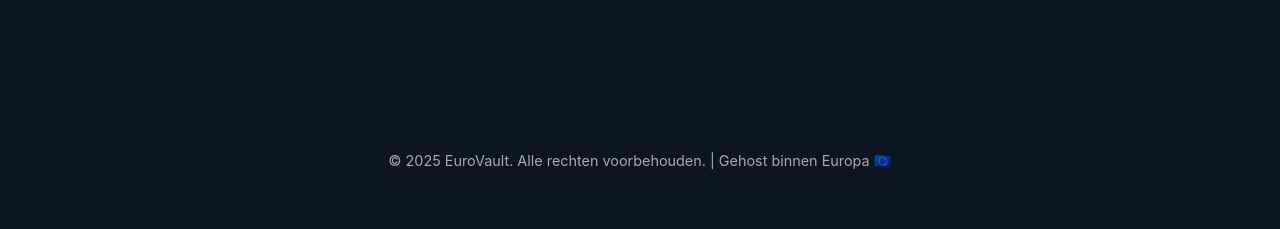
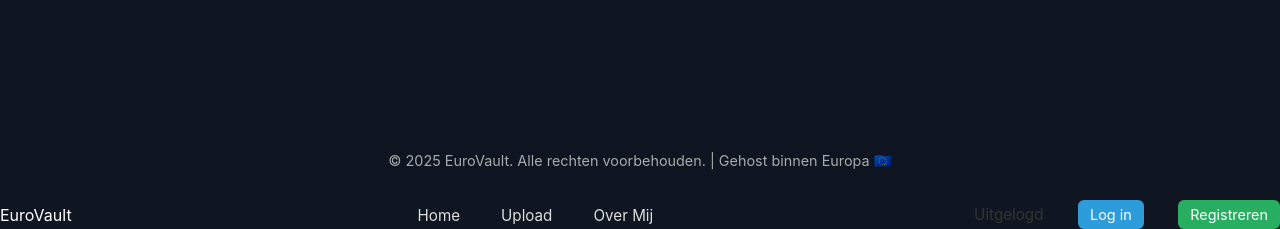
Before and after one commit to wishaand/leepiipaatii94, a Flask app: page / in a window 1280 px wide. Shown: the part 2462-2691 px from the top of the page. Before the commit the page ends 2632 px from the top, so only its background shows below. Run offline with Flask 3, Linux system fonts and the light colour scheme.

```diff
--- a/app/__init__.py
+++ b/app/__init__.py
@@ -17,6 +17,9 @@ csrf = CSRFProtect()
 def create_app(config_class=Config):
     app = Flask(__name__)
     app.config.from_object(config_class)
+
+    # veilige engine-opties
+    app.config.setdefault("SQLALCHEMY_ENGINE_OPTIONS", {"pool_pre_ping": True, "pool_recycle": 280})
 
     db.init_app(app)
     login.init_app(app)
--- a/app/main/routes.py
+++ b/app/main/routes.py
@@ -4,6 +4,7 @@ from . import bp
 from app import db
 from app.models import User
 from app.forms import LoginForm, RegisterForm
+from sqlalchemy.exc import OperationalError
 
 @bp.route('/')
 def index():
@@ -12,6 +13,7 @@ def index():
 @bp.route('/over-mij')
 def about_me():
     return render_template('zelfportret.html')
+
 
 @bp.route('/login', methods=['GET', 'POST'])
 def login():
@@ -35,7 +37,13 @@ def registreer():
         )
         user.set_password(form.password.data)
         db.session.add(user)
-        db.session.commit()
+        try:
+            db.session.commit()
+        except OperationalError as e:
+            db.session.rollback()
+            current_app.logger.error("DB OperationalError bij register: %s", e)
+            flash("Er is een verbindingsfout met de database. Probeer het opnieuw.")
+            return redirect(url_for('main.registreer'))
         flash('Account aangemaakt! Je kunt nu inloggen.')
         return redirect(url_for('main.login'))
     return render_template('registreer.html', form=form)
@@ -44,8 +52,7 @@ def registreer():
 @login_required
 def logout():
     logout_user()
-    flash("Je bent uitgelogd", "info")
-    return redirect(url_for("main.index"))
+    return redirect(url_for('main.index'))
 
 @bp.route("/upload", methods=["GET", "POST"])
 def upload():
--- a/app/static/css/style.css
+++ b/app/static/css/style.css
@@ -53,6 +53,17 @@ nav a:hover {
   color: #fff;
   font-weight: 500;
 }
+
+/* status rechtsboven in nav */
+.main-nav { display: flex; align-items: center; justify-content: space-between; gap: 1rem; }
+.nav-links { list-style: none; display: flex; gap: 1rem; margin: 0; padding: 0; align-items: center; }
+.nav-status { display: flex; align-items: center; gap: 0.6rem; }
+.status-text { color: #333; font-size: 0.95rem; }
+.nav-btn { padding: 6px 12px; border-radius: 6px; text-decoration: none; color: #fff; font-size: 0.9rem; }
+.login-btn { background: #2d9cdb; }
+.register-btn { background: #27ae60; }
+.logout-btn { background: #e74c3c; }
+.nav-btn:hover { opacity: 0.92; }
 
 /* Hero sectie */
 .hero {
@@ -423,3 +434,32 @@ login pagina
     margin-top: 3px;
     font-size: 14px;
 }
+
+.form-actions {
+  text-align: center;        /* centreert de inline-block knop */
+  margin-top: 12px;
+}
+
+/* kleine, gecentreerde knop */
+.btn-submit {
+  display: inline-block;
+  padding: 10px 22px;
+  background: #2d9cdb;
+  color: #fff;
+  border: none;
+  border-radius: 6px;
+  cursor: pointer;
+  font-size: 16px;
+}
+
+/* alternatief: volledige breedte knop (comment uit als nodig) */
+/*
+.form-actions .btn-submit {
+  display: block;
+  width: 100%;
+}
+*/
+
+.form-actions .btn-submit:hover {
+  opacity: 0.95;
+}
--- a/app/templates/base.html
+++ b/app/templates/base.html
@@ -56,5 +56,29 @@
       </section>
     </main>
   </div>
+
+  <!-- Main navigation -->
+  <nav class="main-nav">
+    <div class="brand">EuroVault</div>
+
+    <!-- bestaande links -->
+    <ul class="nav-links">
+      <li><a href="{{ url_for('main.index') }}">Home</a></li>
+      <li><a href="{{ url_for('main.upload') }}">Upload</a></li>
+      <li><a href="{{ url_for('main.about_me') }}">Over Mij</a></li>
+    </ul>
+
+    <!-- status / acties rechtsboven -->
+    <div class="nav-status">
+      {% if current_user.is_authenticated %}
+        <span class="status-text">Ingelogd als <strong>{{ current_user.voornaam or current_user.email }}</strong></span>
+        <a href="{{ url_for('main.logout') }}" class="nav-btn logout-btn">Uitloggen</a>
+      {% else %}
+        <span class="status-text">Uitgelogd</span>
+        <a href="{{ url_for('main.login') }}" class="nav-btn login-btn">Log in</a>
+        <a href="{{ url_for('main.registreer') }}" class="nav-btn register-btn">Registreren</a>
+      {% endif %}
+    </div>
+  </nav>
 </body>
 </html>
--- a/config.py
+++ b/config.py
@@ -28,6 +28,12 @@ class Config:
     )
     SQLALCHEMY_TRACK_MODIFICATIONS = False
 
+    # forceer engine options zodat pool oude verbindingen test/vervangt
+    SQLALCHEMY_ENGINE_OPTIONS = {
+        "pool_pre_ping": True,
+        "pool_recycle": 280  # optioneel, in seconden
+    }
+
     # App security
     SECRET_KEY = os.getenv("SECRET_KEY", "change-me-replace-in-prod")
 
```
